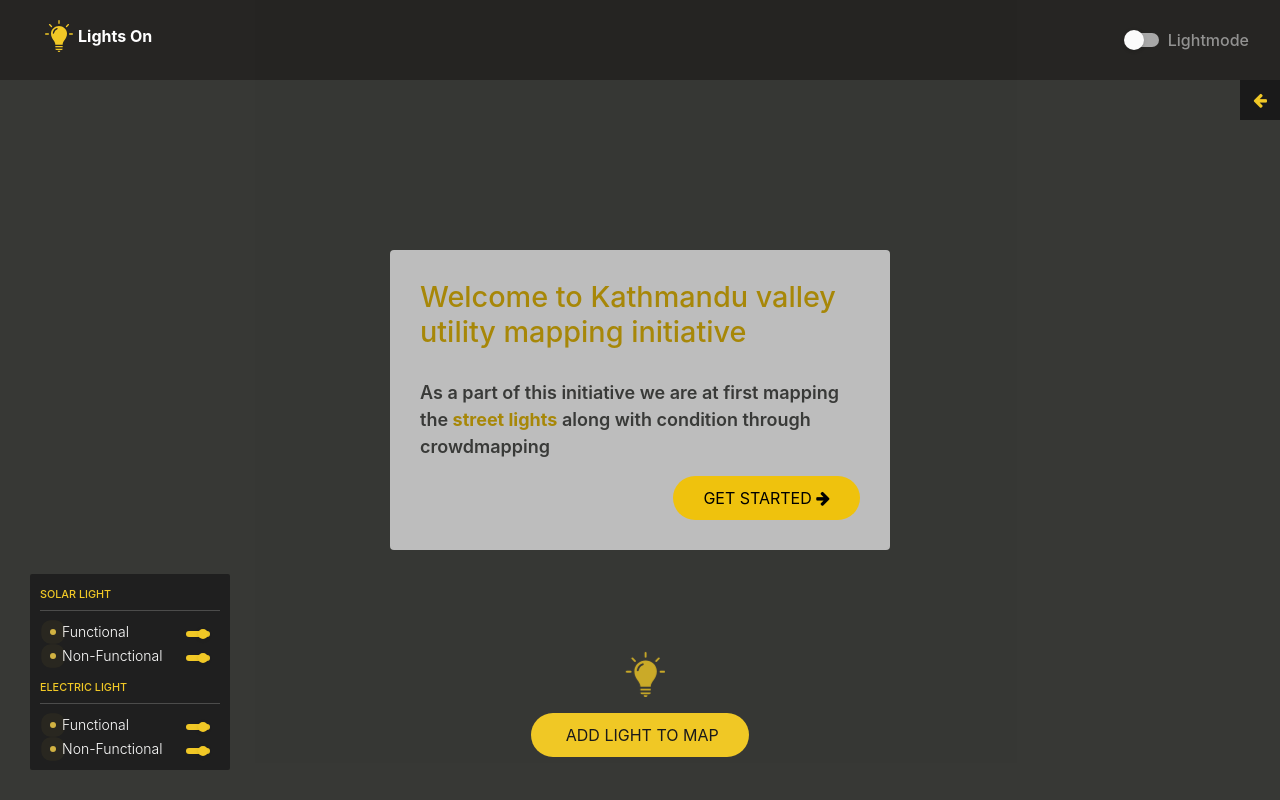
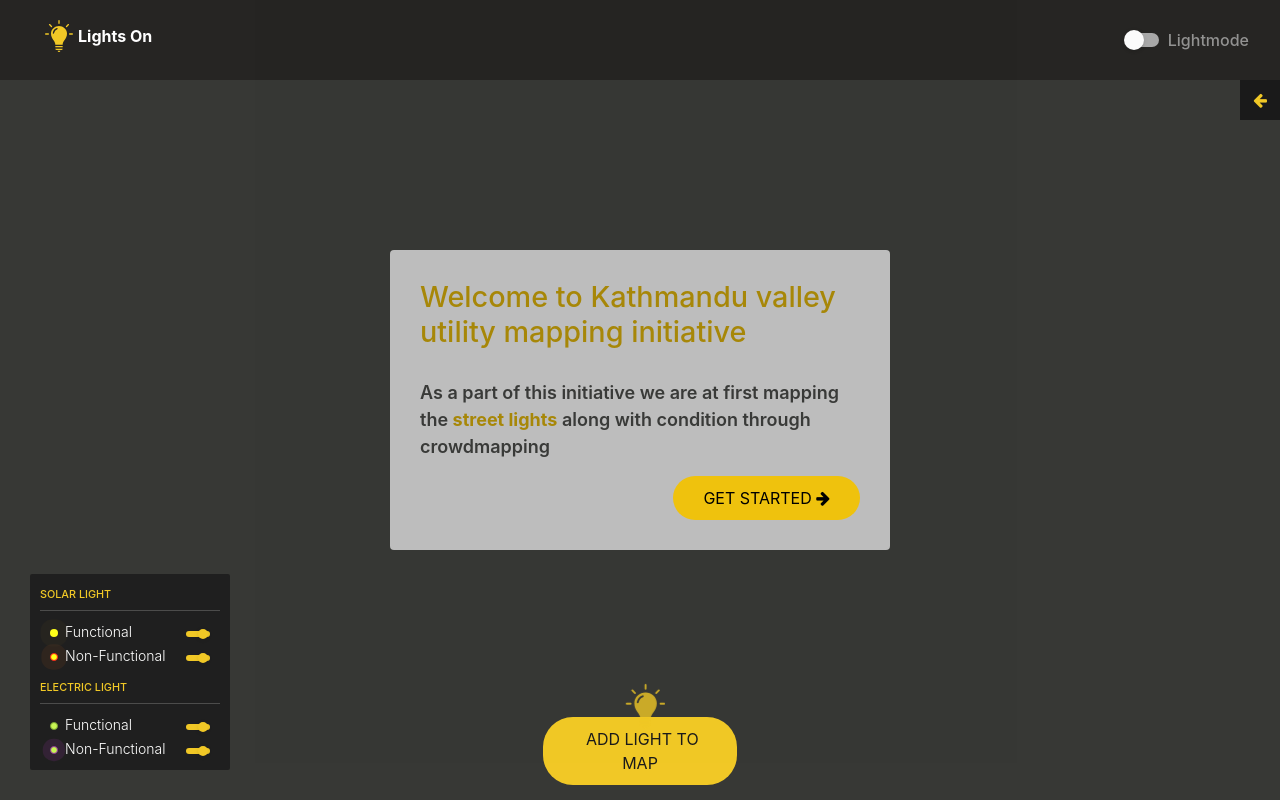
Before and after one commit to naxa-developers/lightson, a CodeIgniter app: the page made by application/views/frontend/home.php in a window 1280 px wide. Run offline with CodeIgniter, Linux system fonts and the light colour scheme; data that the repository does not hold is empty; some libraries are stand-ins or nearby versions.

Commit message:
home.php css changes

```diff
--- a/application/config/database.php
+++ b/application/config/database.php
@@ -79,7 +79,7 @@ $db['default'] = array(
 	'hostname' => 'localhost',
 	'username' => 'root',
 	'password' => '',
-	'database' => 'all_data',
+	'database' => 'light',
 	'dbdriver' => 'mysqli',
 	'dbprefix' => '',
 	'pconnect' => FALSE,
--- a/application/views/frontend/home.php
+++ b/application/views/frontend/home.php
@@ -180,7 +180,7 @@
                     <div class="toggle-subfilter">
                       <h5>Solar Light </h5>
                       <!-- filter -->
-                      <div class="toggle-filter">
+                      <div class="toggle-filter slfn">
                         <p>functional</p>
                         <div class="switch">
                             <input type="checkbox" value = "solar_functional" class="CheckBox" id="function-btn" checked>
@@ -189,7 +189,7 @@
                       </div>
 
                       <!-- filter -->
-                      <div class="toggle-filter">
+                      <div class="toggle-filter slnfn">
                         <p>Non-functional</p>
                         <div class="switch">
                             <input type="checkbox" value="solar_nonfunctional" class="CheckBox" id="nonfunction-btn" checked>
@@ -204,7 +204,7 @@
                     <div class="toggle-subfilter">
                       <h5>Electric Light</h5>
                       <!--filter -->
-                      <div class="toggle-filter">
+                      <div class="toggle-filter elfn">
                         <p>functional</p>
                         <div class="switch">
                             <input type="checkbox" value = "electric_functional" class="CheckBox" id="electric-btn" checked>
@@ -213,7 +213,7 @@
                       </div>
 
                       <!--filter -->
-                      <div class="toggle-filter">
+                      <div class="toggle-filter elnfn">
                         <p>Non-functional</p>
                         <div class="switch">
                             <input type="checkbox" value="electric_nonfunctional" class="CheckBox" id="nonelectric-btn" checked>
--- a/assets/frontend/css/style.css
+++ b/assets/frontend/css/style.css
@@ -163,17 +163,18 @@ header {
   border-radius: 8px;
 }
 .fixedfooter {
-    height: 130px;
-    width: 100%;
     position: absolute;
     z-index: 900;
     bottom: 0;
     left: 0;
     padding: 15px;
+    max-width: 224px;
+    width: 100%;
+    margin: 0 auto;
+    right:0;
 }
 
 button.maptopBtn {
-
     background: var(--yellow);
     z-index: 1000;
     right: 30px;
@@ -946,23 +947,47 @@ li{
     margin-bottom: 0;
     font-size:0.875rem;
     position: relative;
-    padding-left: 12px;
+    padding-left: 15px;
     font-weight: 300;
     text-transform: capitalize
 }
 .filter ul li p::before{
     position: absolute;
     content:'';
-    width:6px;
-    height: 6px;
+    width:8px;
+    height: 8px;
     border-radius: 50%;
     position: absolute;
     left:0;
     top:8px;
-    background-color: #cca92c;
-        -webkit-animation: pulse 1.5s infinite;
-    -moz-animation: pulse 1.5s infinite;
-    animation: pulse 1.5s infinite;
+
+}
+.filter ul li .slfn p:before{
+    background-color: #FFFF00;
+    -webkit-animation: slfnpulse 1.2s infinite;
+    -moz-animation: slfnpulse 1.2s infinite;
+    animation: slfnpulse 1.2s infinite;
+}
+.filter ul li .slnfn p:before{
+    background-color: #FFFF00;
+    -webkit-animation: slnfnpulse 1.5s infinite;
+    -moz-animation: slnfnpulse 1.5s infinite;
+    animation: slnfnpulse 1.5s infinite;
+    border:1.5px solid red;
+}
+.filter ul li .elfn p:before{
+    background-color: #c1f441;
+    -webkit-animation: elfnpulse 1.8s infinite;
+    -moz-animation: elfnpulse 1.8s infinite;
+    animation: elfnpulse 1.8s infinite;
+    border:1.5px solid #669618;
+}
+.filter ul li .elnfn p:before{
+    background-color: #c1f441;
+    -webkit-animation: elnfnpulse 2s infinite;
+    -moz-animation: elnfnpulse 2s infinite;
+    animation: elnfnpulse 2s infinite;
+    border:1.5px solid #871896;
 }
 .filter ul li .toggle-subfilter h5{
     color:var(--yellow);
@@ -1205,9 +1230,9 @@ min-width: 150px !important;
     /*width:98% !important;*/
 }
 
-@-webkit-keyframes pulse {
+@-webkit-keyframes slfnpulse {
   0% {
-    -webkit-box-shadow: 0 0 0 0 rgba(204,169,44, 0.4);
+    -webkit-box-shadow: 0 0 0 0 rgba(204,169,44, 0.6);
   }
   70% {
       -webkit-box-shadow: 0 0 0 10px rgba(204,169,44, 0);
@@ -1216,10 +1241,10 @@ min-width: 150px !important;
       -webkit-box-shadow: 0 0 0 0 rgba(204,169,44, 0);
   }
 }
-@keyframes pulse {
+@keyframes slfnpulse {
   0% {
-    -moz-box-shadow: 0 0 0 0 rgba(204,169,44, 0.4);
-    box-shadow: 0 0 0 0 rgba(204,169,44, 0.4);
+    -moz-box-shadow: 0 0 0 0 rgba(208,169,44, 0.6);
+    box-shadow: 0 0 0 0 rgba(204,169,44, 0.6);
   }
   70% {
       -moz-box-shadow: 0 0 0 10px rgba(204,169,44, 0);
@@ -1228,6 +1253,85 @@ min-width: 150px !important;
   100% {
       -moz-box-shadow: 0 0 0 0 rgba(204,169,44, 0);
       box-shadow: 0 0 0 0 rgba(204,169,44, 0);
+  }
+}
+
+
+@-webkit-keyframes slnfnpulse {
+  0% {
+    -webkit-box-shadow: 0 0 0 0 rgba(208,80,2, 0.6);
+  }
+  70% {
+      -webkit-box-shadow: 0 0 0 10px rgba(208,80,2, 0);
+  }
+  100% {
+      -webkit-box-shadow: 0 0 0 0 rgba(208,80,2, 0);
+  }
+}
+@keyframes slnfnpulse {
+  0% {
+    -moz-box-shadow: 0 0 0 0 rgba(208,80,2, 0.6);
+    box-shadow: 0 0 0 0 rgba(208,80,2, 0.6);
+  }
+  70% {
+      -moz-box-shadow: 0 0 0 10px rgba(208,80,2, 0);
+      box-shadow: 0 0 0 10px rgba(208,80,2, 0);
+  }
+  100% {
+      -moz-box-shadow: 0 0 0 0 rgba(208,80,2, 0);
+      box-shadow: 0 0 0 0 rgba(208,80,2, 0);
+  }
+}
+
+@-webkit-keyframes elfnpulse {
+  0% {
+    -webkit-box-shadow: 0 0 0 0 rgba(193,244,65, 0.6);
+  }
+  70% {
+      -webkit-box-shadow: 0 0 0 10px rgba(193,244,65, 0);
+  }
+  100% {
+      -webkit-box-shadow: 0 0 0 0 rgba(193,244,65, 0);
+  }
+}
+@keyframes elfnpulse {
+  0% {
+    -moz-box-shadow: 0 0 0 0 rgba(193,244,65, 0.6);
+    box-shadow: 0 0 0 0 rgba(193,244,65, 0.6);
+  }
+  70% {
+      -moz-box-shadow: 0 0 0 10px rgba(193,244,65, 0);
+      box-shadow: 0 0 0 10px rgba(193,244,65, 0);
+  }
+  100% {
+      -moz-box-shadow: 0 0 0 0 rgba(193,244,65, 0);
+      box-shadow: 0 0 0 0 rgba(193,244,65, 0);
+  }
+}
+
+@-webkit-keyframes elnfnpulse {
+  0% {
+    -webkit-box-shadow: 0 0 0 0 rgba(135,24,150, 0.6);
+  }
+  70% {
+      -webkit-box-shadow: 0 0 0 10px rgba(135,24,150, 0);
+  }
+  100% {
+      -webkit-box-shadow: 0 0 0 0 rgba(135,24,150, 0);
+  }
+}
+@keyframes elnfnpulse {
+  0% {
+    -moz-box-shadow: 0 0 0 0 rgba(135,24,150, 0.6);
+    box-shadow: 0 0 0 0 rgba(135,24,150, 0.6);
+  }
+  70% {
+      -moz-box-shadow: 0 0 0 10px rgba(135,24,150,65, 0);
+      box-shadow: 0 0 0 10px rgba(135,24,150, 0);
+  }
+  100% {
+      -moz-box-shadow: 0 0 0 0 rgba(135,24,150, 0);
+      box-shadow: 0 0 0 0 rgba(135,24,150, 0);
   }
 }
 .alert{
```
